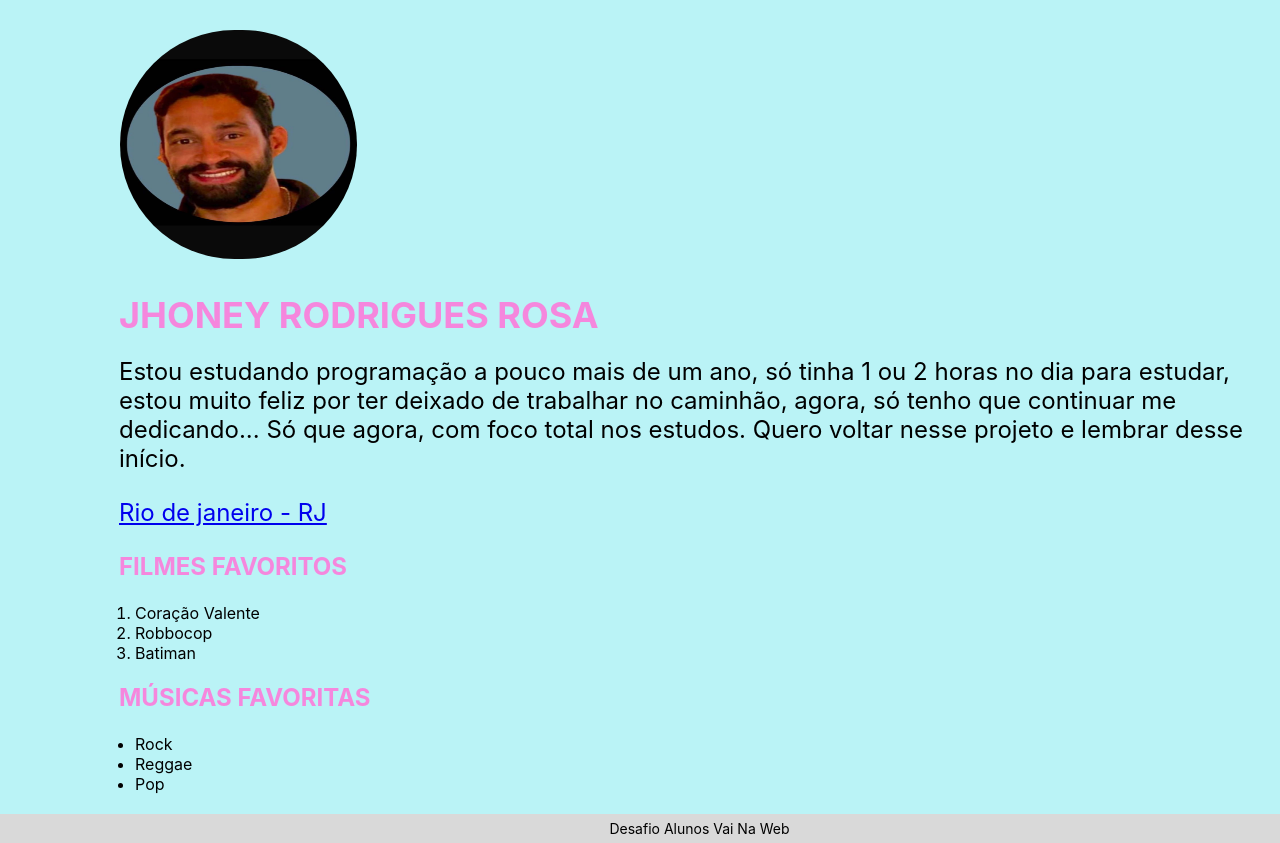
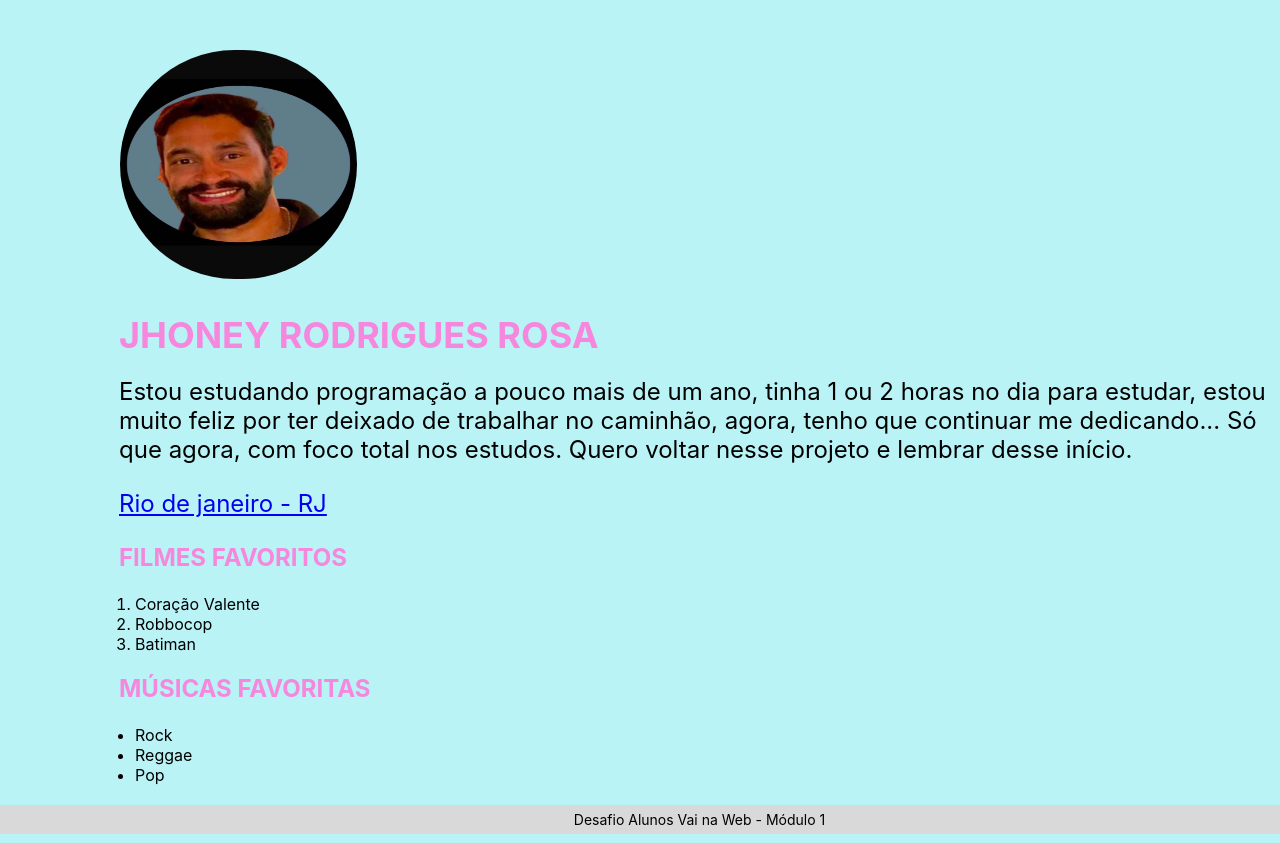
Before and after one commit to Jhoneyrrosa/Desafio-2-VnW, a plain HTML site: page index.html in a window 1280 px wide. Drawn offline with Linux system fonts and the light colour scheme.

Commit message:
Projeto Finalizado

```diff
--- a/index.html
+++ b/index.html
@@ -15,9 +15,9 @@
       </header>
       <h1>Jhoney Rodrigues Rosa</h1>
       <p>
-        Estou estudando programação a pouco mais de um ano, só tinha 1 ou 2
+        Estou estudando programação a pouco mais de um ano, tinha 1 ou 2
         horas no dia para estudar, estou muito feliz por ter deixado de
-        trabalhar no caminhão, agora, só tenho que continuar me dedicando... Só
+        trabalhar no caminhão, agora, tenho que continuar me dedicando... Só
         que agora, com foco total nos estudos. Quero voltar nesse projeto e
         lembrar desse início.
       </p>
@@ -28,11 +28,13 @@
         >
       </p>
       <h2>Filmes Favoritos</h2>
+      <div class="lista"></div>
         <ol>
           <li>Coração Valente</li>
           <li>Robbocop</li>
           <li>Batiman</li>
         </ol>
+      </div>
 
         <h2>Músicas Favoritas</h2>
         <ul>
@@ -40,9 +42,10 @@
           <li>Reggae</li>
           <li>Pop</li>
         </ul>
+
     </section>
     <footer>
-      <p class="pfooter">Desafio Alunos Vai Na Web</p>
+      <p class="pfooter">Desafio Alunos Vai na Web - Módulo 1</p>
     </footer>
   </body>
 </html>
--- a/style.scss
+++ b/style.scss
@@ -14,12 +14,11 @@ body {
 img {
     width: 237px;
     height: 229px;
-    margin: 30px 0 30px 120px;
+    margin: 50px 0 30px 120px;
     border-radius: 150px;
 }
 
 h1 {
-    font-family: Inter;
     font-size: 36px;
     font-weight: 700;
     margin-left: 119px;
@@ -28,6 +27,8 @@ h1 {
 h1, h2 {
     color: #F587DD;
     text-transform: uppercase;
+
+
 }
 
 p {
@@ -46,18 +47,17 @@ p {
 h2 {
     width: 388px;
     height: 50px;
-    top: 590px;
-    margin-left: 119px;
+    margin: 0 0 1px 119px;
 }
 
 
-ul,ol {
+ul, ol {
 
-   margin: 1px 0 20px 0;
-    padding-left: 135px;
+    margin: 0 0 20px 135px;
+}
 
 
-}
+
 
 footer {
 
```
Also changed, not shown: style.css, 1 other file. Lines whose indentation alone changed are shown as unchanged.
